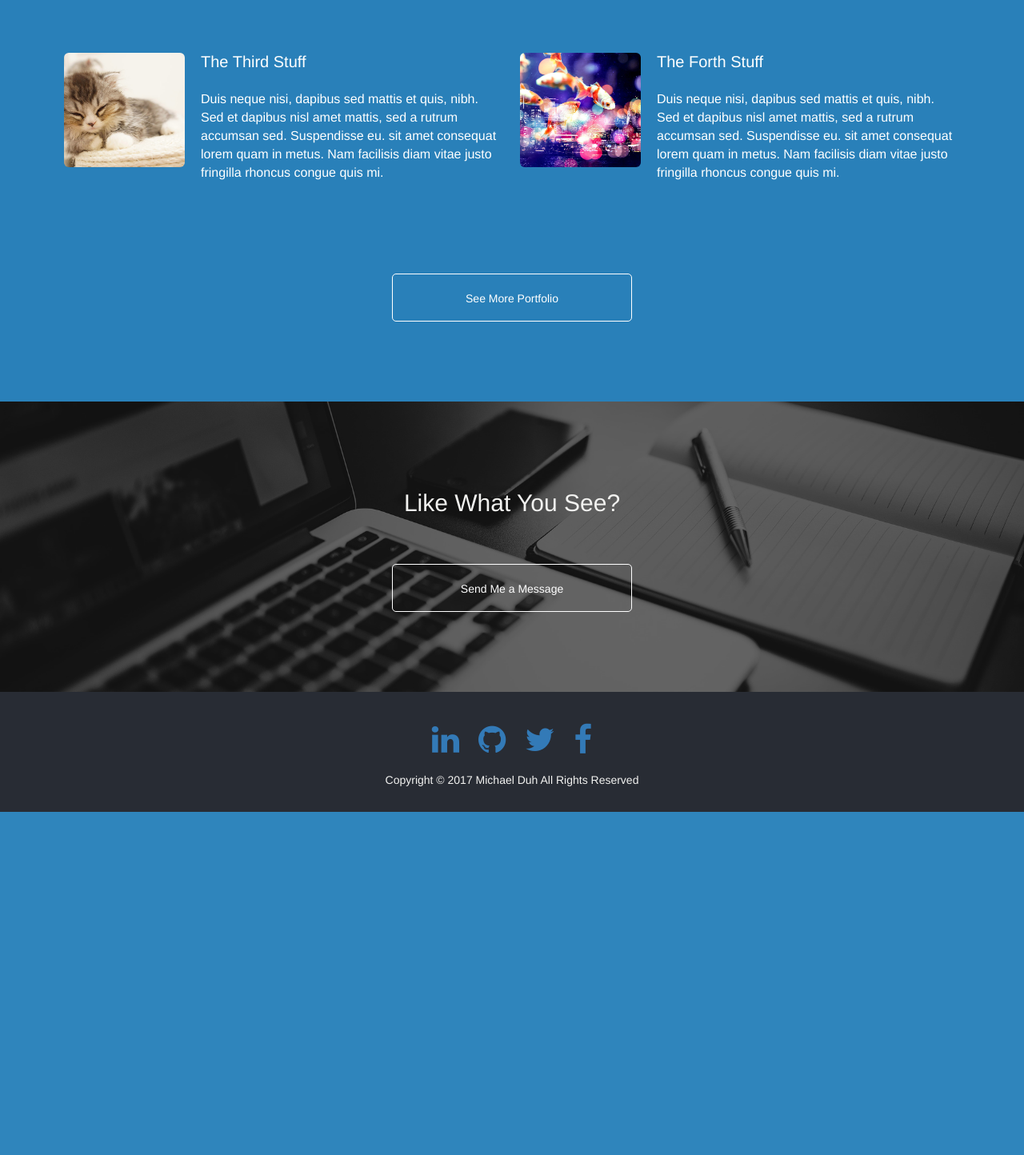
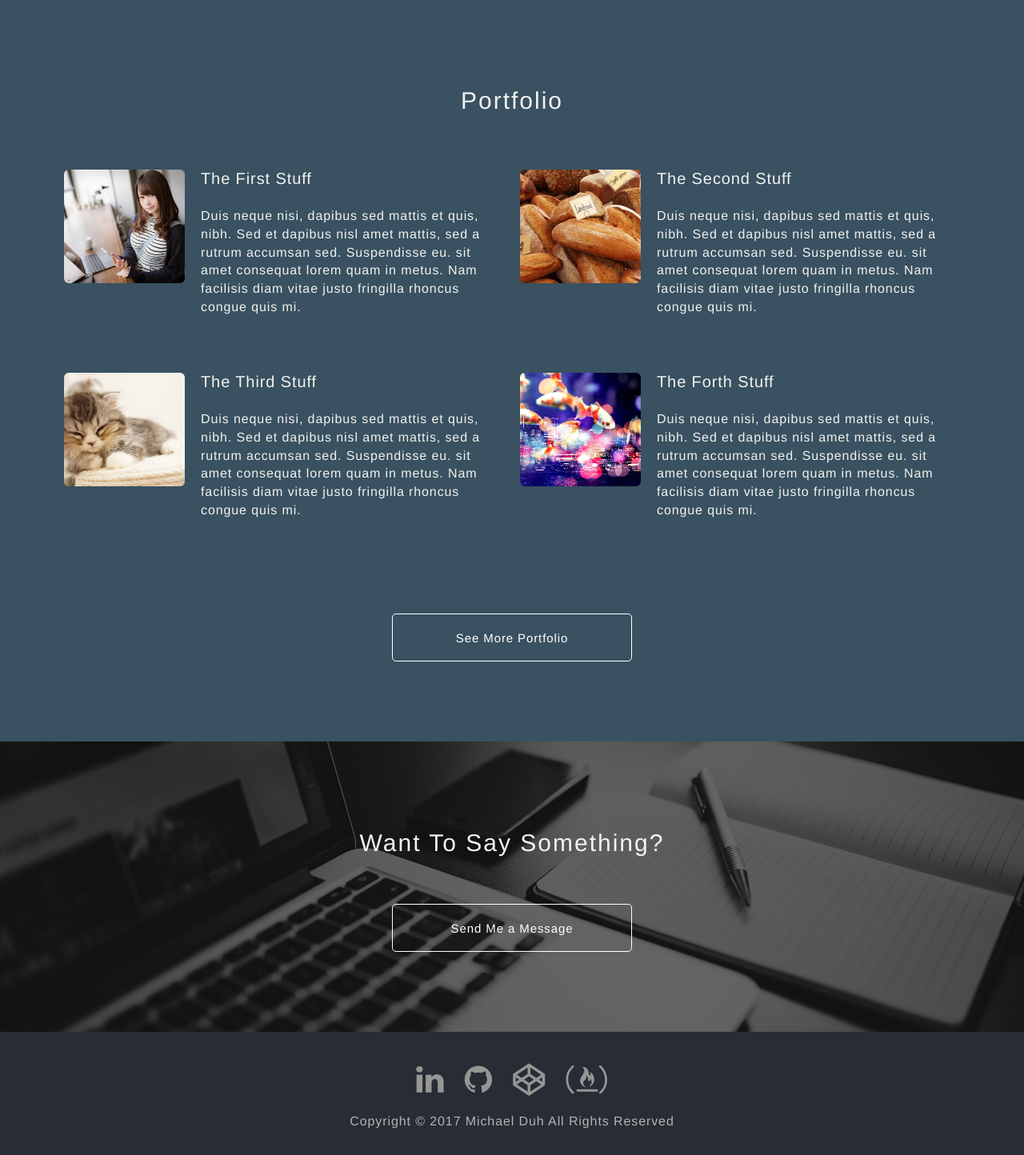
Before and after one commit to mikaeloduh/personal-website-v2, a PHP site: page / in a window 1280 px wide. Shown: the part 1393-2837 px from the top of the page at 80% size. Before the commit the page ends 2408 px from the top, so only its background shows below. Run offline with PHP 8.4, Linux system fonts and the light colour scheme.

Commit message:
Adds about2, portfolio effect, footer

```diff
--- a/src/css/style.css
+++ b/src/css/style.css
@@ -7,12 +7,32 @@ body {
   position: relative;
   display: inline-block;
   text-align: center;
-
   width: 100%;
   min-height: 100%;
-
+  font-size: 16px;
+  font-weight: 200;
+  letter-spacing: .9px;
   background: RGBA(27, 60, 89, 1.00);
   color: RGBA(242, 242, 240, 1.00);
+}
+h1 {
+  font-weight: 400;
+  font-size: 34px;
+}
+h2 {
+  font-size: 20px;
+}
+h4 {
+  font-size: 30px;
+  font-weight: 400;
+  letter-spacing: 2px;
+}
+h5 {
+  font-size: 20px;
+}
+a {
+  font-weight: 300;
+  font-size: 15px;
 }
 /* header header header header header header */
 #header {
@@ -199,12 +219,52 @@ body {
   text-align: left;
 }
 
+/* ABOUT2 ABOUT2 ABOUT2 ABOUT2 ABOUT2 ABOUT2 ABOUT2 ABOUT2 */
+#about2 {
+  display: inline-block;
+  position: relative;
+  width: 100%;
+  background: url("/img/about2.jpg");
+  background-size: cover;
+  background-position: center;
+}
+#about2:before {
+  content: '';
+  position: absolute;
+  left: 0;
+  top: 0;
+  display: inline-block;
+  width: 100%;
+  height: 100%;
+  background-color: rgba(0, 0, 0, .300);
+  z-index: 0;
+}
+#about2 .container {
+  display: inline-block;
+  position: relative;
+  margin: 80px 0;
+}
+#about2 header {
+  display: block;
+}
+#about2 span {
+  font-size: 35px;
+  line-height: 70px;
+  width: 70px;
+  height: 70px;
+  border: 1px solid white;
+  border-radius: 55px;
+  margin-top: 40px;
+  margin-bottom: 10px;
+}
+
+
 /* Portfolio Portfolio Portfolio Portfolio Portfolio */
 #portfolio {
   display: inline-block;
   position: relative;
   width: 100%;
-  background-color: #2980b9;
+  background-color: #395160;
 }
 #portfolio .container {
   display: inline-block;
@@ -233,11 +293,11 @@ body {
   display: inline-block;
   position: relative;
   min-height: 25px;
-  margin: 0px;
+  margin: 0;
   padding: 0;
 
   text-decoration: none;
-  color: white;
+  color: #f2f2f0;
 }
 #portfolio .item .left {
   position: relative;
@@ -265,10 +325,13 @@ body {
   width: calc(70% - 20px);
 
 }
+#portfolio .item .right span:first-child {
+
+  transition: .5s;
+}
 #portfolio .item h5 {
   text-align: left;
   margin-top: 0;
-  font-size: 20px;
 }
 #portfolio .item p {
   margin-top: 25px;
@@ -376,6 +462,14 @@ body {
   list-style-type: none;
 }
 #footer .icons li .icon {
+  color: rgba(150, 150, 150, 1.0);
   text-decoration: none;
-font-size: 40px;
+  font-size: 40px;
+  transition: color .3s;
 }
+#footer .icons li .icon:hover {
+  color: rgba(255, 255, 255, 1.0);
+}
+#footer div:last-child {
+  color: rgba(180, 180, 180, 1.0);
+}
--- a/src/index.html
+++ b/src/index.html
@@ -11,6 +11,7 @@
   <title>Personal Website v2</title>
 
   <link href="css/bootstrap-3.3.7/bootstrap.min.css" rel="stylesheet" />
+   <link href="https://fonts.googleapis.com/css?family=Roboto|Source+Sans+Pro" rel="stylesheet">
   <link href="https://maxcdn.bootstrapcdn.com/font-awesome/4.7.0/css/font-awesome.min.css" rel="stylesheet" />
   <!--<link href="https://cdnjs.cloudflare.com/ajax/libs/twitter-bootstrap/4.0.0-alpha.6/css/bootstrap.min.css" rel="stylesheet" />-->
   <link href="css/style.css" type="text/css" rel="stylesheet" />
@@ -23,7 +24,7 @@
   <header id="header">
     <div class="container">
       <div class="name">
-          <h1>Michael Duh</h1>
+        <h2>Michael Duh</h2>
       </div>
       <div class="navigator">
         <a href="">Home</a>
@@ -32,17 +33,17 @@
         <a href="">Contacts</a>
       </div>
     </div>
-  </header>
+  </header><!--header-->
 
   <div id="banner">
     <div class="container">
-      <h2>Hi, this is Michael</h2>
+      <h1>Hi, this is Michael</h1>
       <p>Neque porro quisquam est qui dolorem ipsum quia dolort</p>
       <a href="" class="hyperButton">Learn More About Me</a>
     </div>
-  </div>
+  </div><!--banner-->
 
-  <div id="about">
+  <section id="about">
     <div class="container">
       <div class="row">
         <div class="left col-xs-12 col-sm-4 col-md-3 col-lg-3 col-xl-6">
@@ -56,41 +57,73 @@
       </div>
     </div>
 
-  </div>
+  </section><!--about-->
 
-  <div id="portfolio">
+  <section id="about2">
     <div class="container">
       <header>
-        <h4>PORTFOLIO</h4>
+        <h4>I am What I Do</h4>
+      </header>
+      <div class="row">
+        <div class="col-xs-12 col-sm-4 col-md-4"><span class="fa fa-html5"></span><h5>Web Development</h5></div>
+        <div class="col-xs-12 col-sm-4 col-md-4"><span class="fa fa-eye"></span><h5>Computer Vision</h5></div>
+        <div class="col-xs-12 col-sm-4 col-md-4"><span class="fa fa-code"></span><h5>OO Programming</h5></div>
+      </div>
+    </div>
+  </section><!--about2-->
+
+
+  <section id="portfolio">
+    <div class="container">
+      <header>
+        <h4>Portfolio</h4>
       </header>
 
       <div class="portfolios row">
-        <a href="" class="item col-xs-12 col-sm-12 col-md-12 col-lg-6">
+        <section class="item col-xs-12 col-sm-12 col-md-12 col-lg-6">
           <div class="left img-responsive">
             <img src="img/p2.jpg" alt="" >
           </div>
           <span class="right">
+            <span>
               <h5>The First Stuff</h5>
               <p>Duis neque nisi, dapibus sed mattis et quis, nibh. Sed et dapibus nisl amet mattis, sed a rutrum accumsan sed. Suspendisse eu. sit amet consequat lorem quam in metus. Nam facilisis diam vitae justo fringilla rhoncus congue quis mi. </p>
             </span>
-          <div class="popup">
+            <span  class="popup">
               <h5>Technologies Used: </h5>
-            <span>HTML5</span><span>CSS3</span><span>JavaScript</span><span>jQuery</span><span>Bootstrap 3</span>
-          </div>
-        </a>
-        <a href="" class="item col-xs-12 col-sm-12 col-md-12 col-lg-6">
+              <ul class="tags">
+                <li class="tag">HTML5</li>
+                <li class="tag">CSS3</li>
+                <li class="tag">JavaScript</li>
+                <li class="tag">jQuery</li>
+                <li class="tag">Bootstrap 3</li>
+              </ul>
+              <a href="#" class="fa fa-link">View Project</a>
+            </span>
+        </section>
+        <section class="item col-xs-12 col-sm-12 col-md-12 col-lg-6">
           <div class="left img-responsive">
             <img src="img/p1.jpg" alt="" >
           </div>
           <span class="right">
+            <span>
               <h5>The Second Stuff</h5>
               <p>Duis neque nisi, dapibus sed mattis et quis, nibh. Sed et dapibus nisl amet mattis, sed a rutrum accumsan sed. Suspendisse eu. sit amet consequat lorem quam in metus. Nam facilisis diam vitae justo fringilla rhoncus congue quis mi. </p>
             </span>
             <span  class="popup">
               <h5>Technologies Used: </h5>
-            <span>html</span><span>CSS</span><span>JavaScript</span><span>jQuery</span>
+              <ul class="tags">
+                <li class="tag">HTML5</li>
+                <li class="tag">CSS3</li>
+                <li class="tag">JavaScript</li>
+                <li class="tag">jQuery</li>
+                <li class="tag">Bootstrap 3</li>
+              </ul>
+              <a href="#" class="fa fa-link">View Project</a>
             </span>
-        </a>
+          </span>
+
+        </section>
         <a href="" class="item col-xs-12 col-sm-12 col-md-12 col-lg-6">
           <div class="left img-responsive">
             <img src="img/p3.jpg" alt="" >
@@ -111,30 +144,29 @@
         </a>
       </div>
       <a href="" class="hyperButton">See More Portfolio</a>
+    </div>
+  </section><!--portfolio-->
 
-    </div>
-  </div>
-
-  <div id="contact">
+  <section id="contact">
     <div class="container">
-      <header><h4>Like What You See?</h4></header>
+      <header><h4>Want To Say Something?</h4></header>
       <a href="" class="hyperButton">Send Me a Message</a>
     </div>
-  </div>
+  </section>
 
-  <div id="footer">
+  <footer id="footer">
     <div class="container">
       <ul class="icons">
-        <li><a href="#" class="icon fa fa-linkedin"></a></li>
-  			<li><a href="#" class="icon fa fa-github"></a></li>
-        <li><a href="#" class="icon fa fa-twitter"></a></li>
-  			<li><a href="#" class="icon fa fa-facebook"></a></li>
+        <li><a href="https://www.linkedin.com/in/michaelduh" target="_blank" class="icon fa fa-linkedin"></a></li>
+  			<li><a href="https://github.com/mikaeloduh" target="_blank" class="icon fa fa-github"></a></li>
+        <li><a href="http://codepen.io/mikaeloduh" target="_blank" class="icon fa fa-codepen"></a></li>
+  			<li><a href="https://www.freecodecamp.com/mikaeloduh" target="_blank" class="icon fa fa-free-code-camp"></a></li>
   		</ul>
       <div>Copyright © 2017 Michael Duh All Rights Reserved</div>
     </div>
-  </div>
+  </footer><!--footer-->
 
-
+  <!--script-->
   <script src="js/jquery-3.2.1/jquery-3.2.1.min.js" language="javascript" type="text/javascript" ></script>
   <script src="js/bootstrap-3.3.7/bootstrap.min.js" language="javascript" type="text/javascript"></script>
   <script src="js/main.js" language="javascript" type="text/javascript" ></script>
```
Also changed, not shown: other parts of src/css/style.css (+46 -23 lines), 1 other file. Lines whose indentation alone changed are shown as unchanged.
